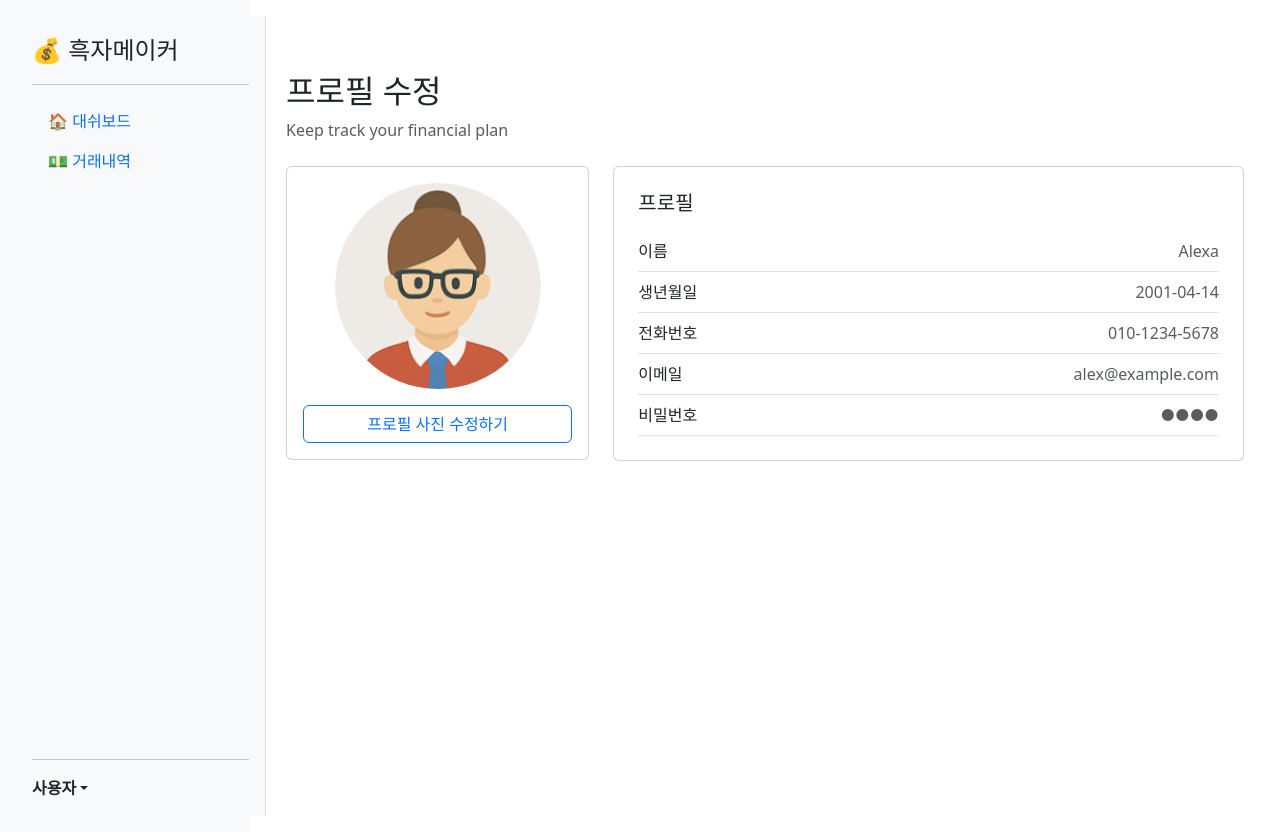
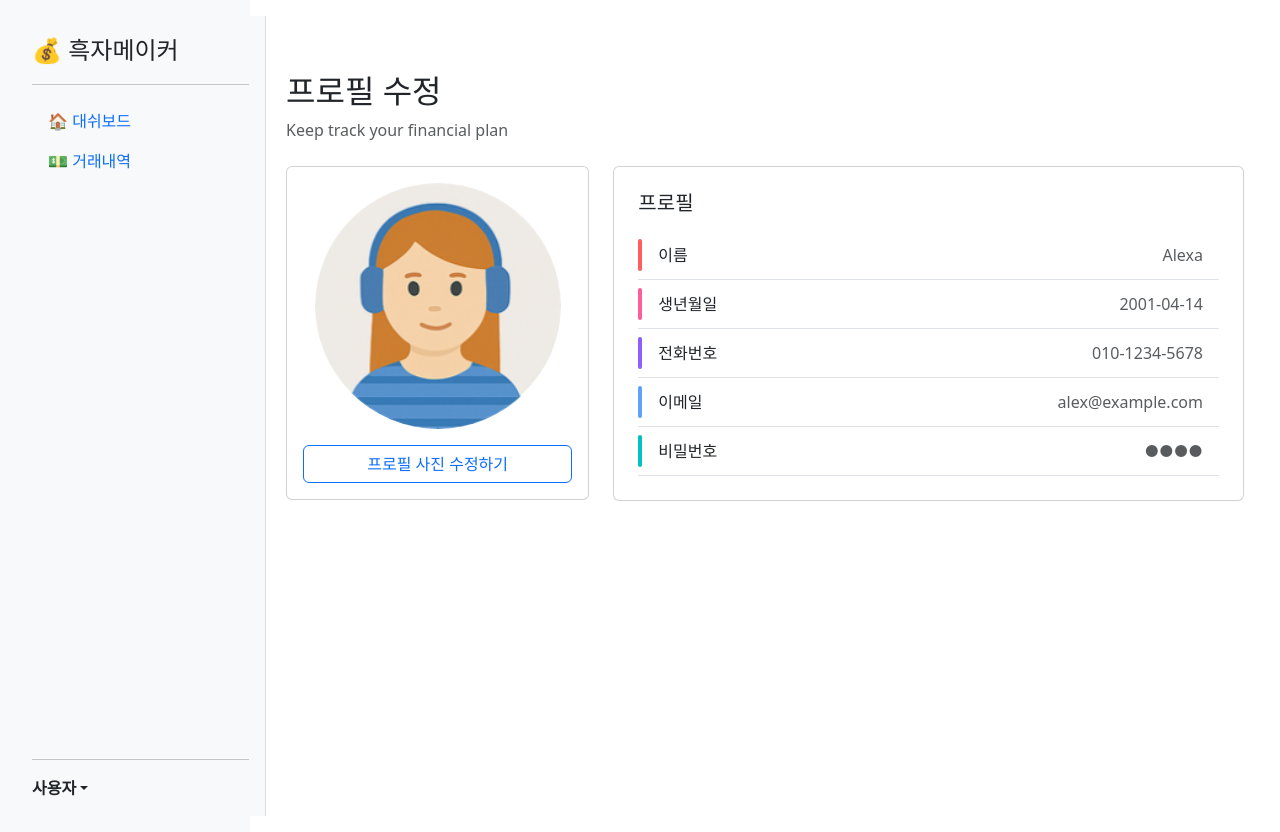
Before and after one commit to KB-Surplus-Maker/KB-Surplus-Maker, a Vue app: page /profile in a window 1280 px wide. Built offline with nearby package versions, Linux system fonts and the light colour scheme; data requests are answered from the project's data file.

Commit message:
✨ add color bar next to profile info

```diff
--- a/db.json
+++ b/db.json
@@ -7,7 +7,7 @@
       "birth": "2001-04-14",
       "password": "1234",
       "phone": "010-1234-5678",
-      "profileImage": "profile1.png"
+      "profileImage": "profile3.png"
     },
     {
       "id": "user2",
--- a/src/components/profile/ProfileImageCard.vue
+++ b/src/components/profile/ProfileImageCard.vue
@@ -3,7 +3,7 @@
     <img
       :src="`/assets/profile-images/${userStore.currentUser?.profileImage}`"
       class="rounded-circle mx-auto mb-3"
-      style="width: 206px; height: 206px; object-fit: cover"
+      style="width: 246px; height: 246px; object-fit: cover"
       alt="프로필 이미지"
     />
     <button class="btn btn-outline-primary" @click="showModal = true">
--- a/src/components/profile/ProfileInfoItem.vue
+++ b/src/components/profile/ProfileInfoItem.vue
@@ -26,6 +26,7 @@ const displayValue = computed(() => {
   >
     <span>{{ label }}</span>
     <span class="text-muted">{{ displayValue }}</span>
+  </div>
 
   <EditProfileItem
     v-if="showModal"
@@ -34,8 +35,8 @@ const displayValue = computed(() => {
     :current-value="userStore.currentUser[field]"
     @close="showModal = false"
   />
-  </div>
 </template> -->
+
 <script setup>
 import { ref, computed } from "vue";
 import { useUserStore } from "@/stores/userStore";
@@ -59,12 +60,18 @@ const displayValue = computed(() => {
 <template>
   <!-- 카드 항목 -->
   <div
-    class="d-flex justify-content-between align-items-center py-2 border-bottom"
+    class="d-flex align-items-center py-2 border-bottom"
     @click="showModal = true"
     style="cursor: pointer"
   >
+    <!-- ✅ 왼쪽 색상 바 -->
+    <div :class="['color-bar', field]"></div>
+
+    <!-- 라벨과 값 -->
+    <div class="d-flex justify-content-between flex-grow-1 px-3">
       <span>{{ label }}</span>
       <span class="text-muted">{{ displayValue }}</span>
+    </div>
   </div>
 
   <!-- 모달은 카드 바깥에 렌더링 -->
@@ -76,3 +83,28 @@ const displayValue = computed(() => {
     @close="showModal = false"
   />
 </template>
+
+<style scoped>
+.color-bar {
+  width: 4px;
+  height: 32px;
+  border-radius: 4px;
+}
+
+/* 필드별 컬러 지정 */
+.name {
+  background-color: #ff5e5e;
+}
+.birth {
+  background-color: #ff5e9e;
+}
+.phone {
+  background-color: #8e5eff;
+}
+.email {
+  background-color: #5ea1ff;
+}
+.password {
+  background-color: #00c2c2;
+}
+</style>
```
Lines whose indentation alone changed are shown as unchanged.
